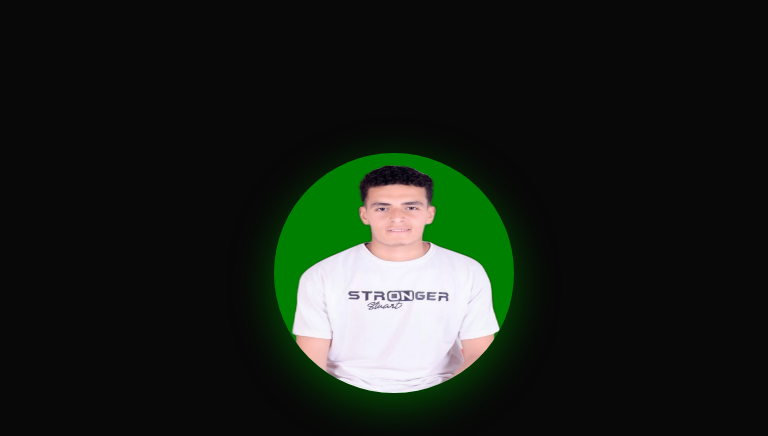
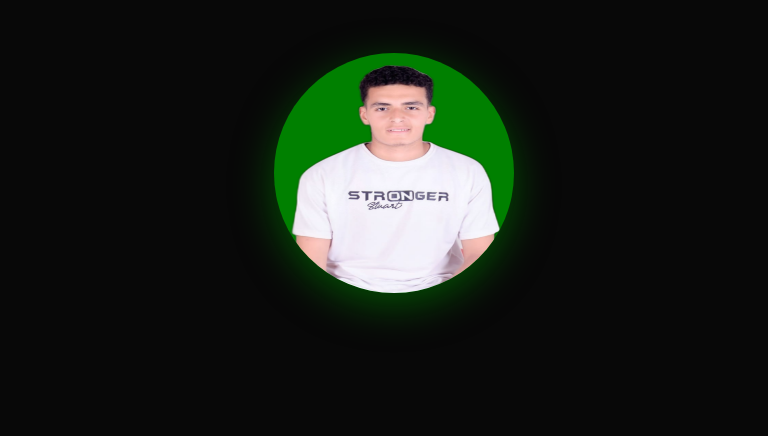
Before and after one commit to AbdoKarem407/Abdo.Karem, a plain HTML site: page index.html in a window 768 px wide. Shown: the part 53-489 px from the top of the page. Drawn offline with nearby package versions, Linux system fonts and the light colour scheme.

Commit message:
Update Style (3).css

```diff
--- a/Style (3).css
+++ b/Style (3).css
@@ -767,8 +767,8 @@ font-size: 15px;
 
     }
        .page1{
-        padding-top: 195px;
-        margin-top: 8rem;
+        padding-top: 175px;
+        margin-top: 3rem;
     }
     .page2{
         padding: 0 10px 0;
```
